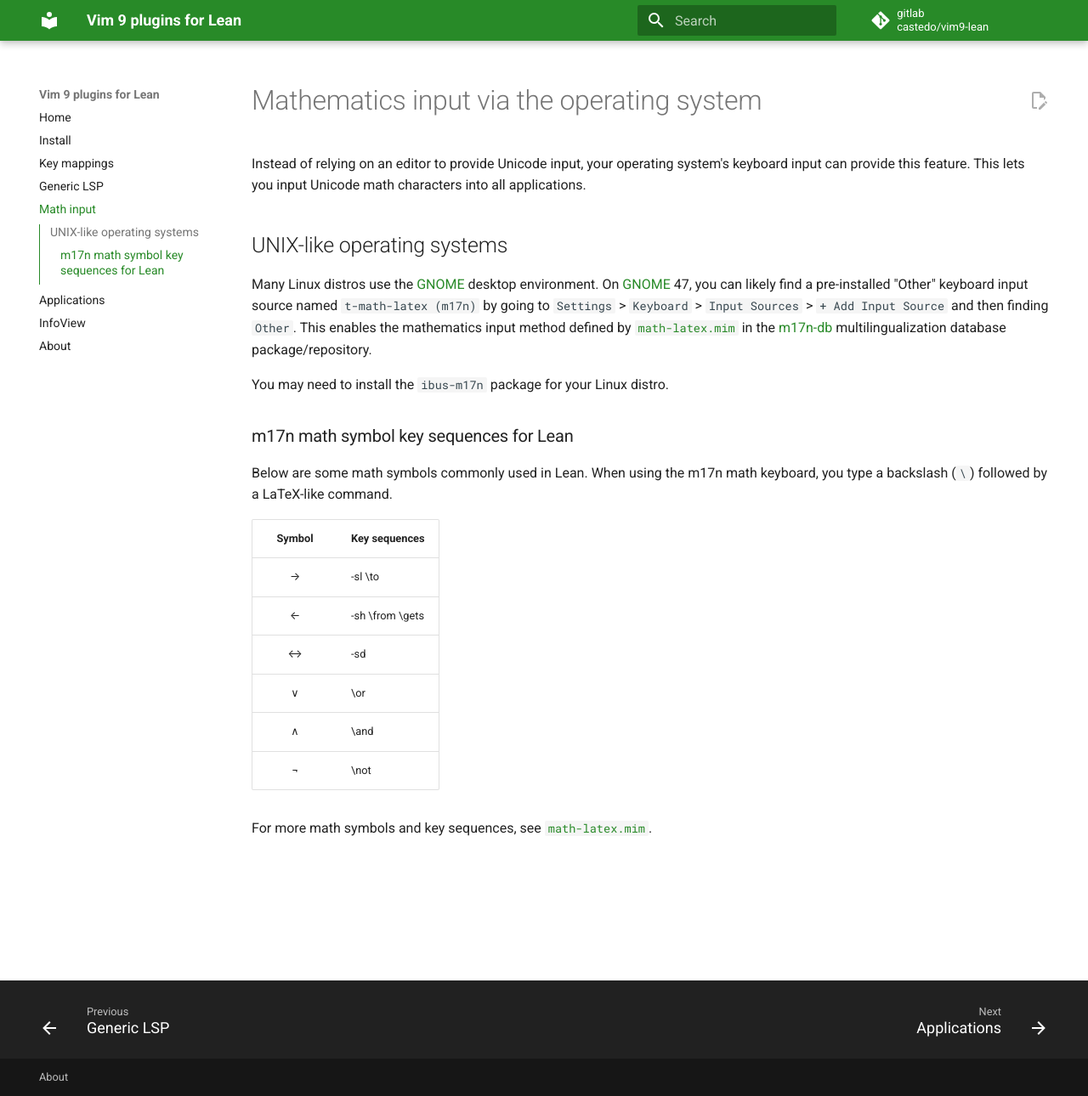
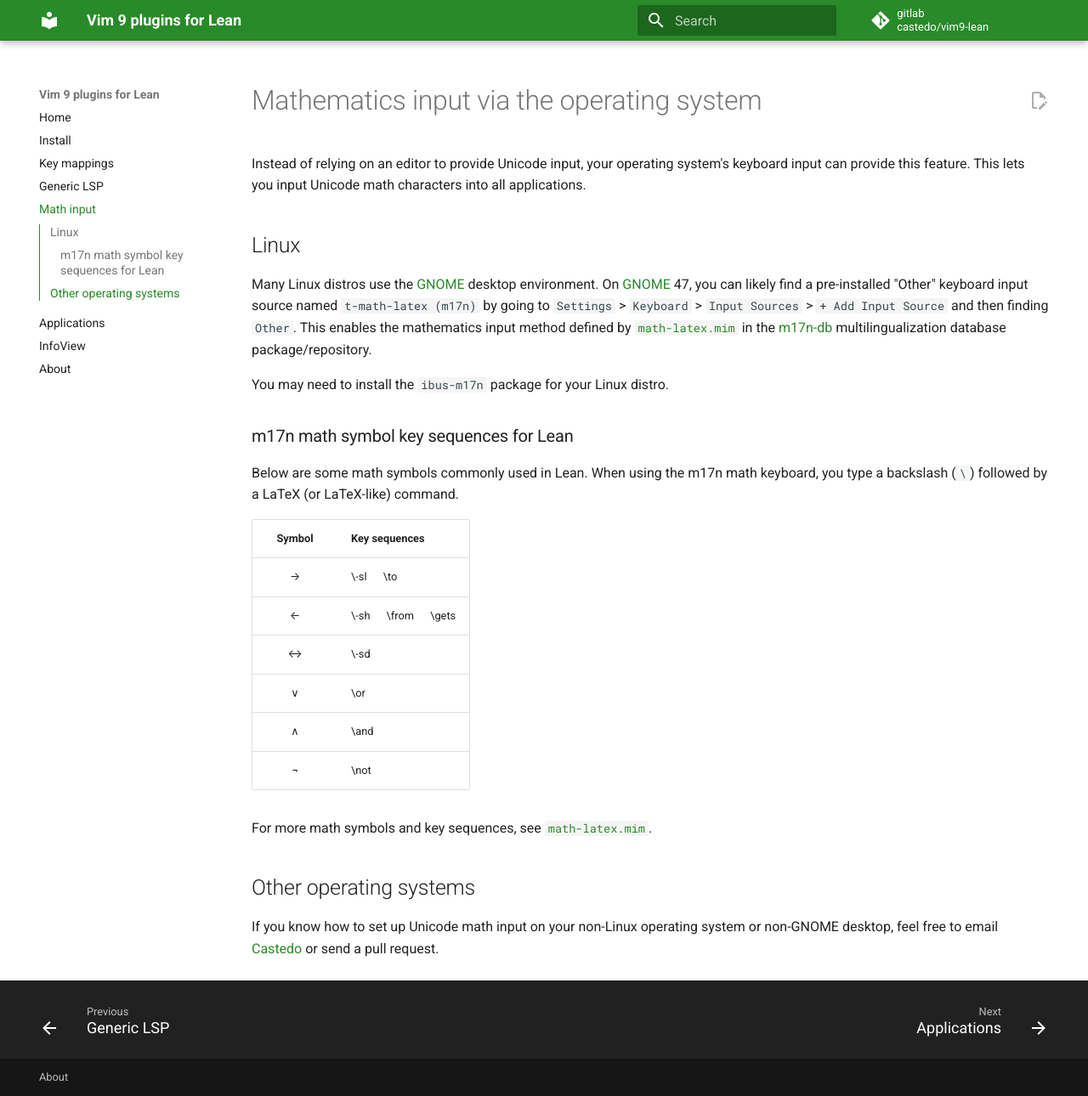
Before and after one commit to castedo/vim9-lean, an MkDocs documentation site: the page built from docs/math-input.md, in a window 1280 px wide and 1290 px high. Shown: the whole window at 85% size. Built offline with MkDocs 1.6.1 and Material for MkDocs 9.7.7, drawn with Linux system fonts in a browser that asks for light colours; comment, search, counter and statistics services are not loaded.

Commit message:
improve math table

```diff
--- a/docs/math-input.md
+++ b/docs/math-input.md
@@ -6,8 +6,8 @@ your operating system's keyboard input can provide this feature.
 This lets you input Unicode math characters into all applications.
 
 
-UNIX-like operating systems
----------------------------
+Linux
+-----
 
 Many Linux distros use the [GNOME](https://www.gnome.org/) desktop environment.
 On [GNOME](https://www.gnome.org/) 47,
@@ -25,18 +25,25 @@ You may need to install the `ibus-m17n` package for your Linux distro.
 ### m17n math symbol key sequences for Lean
 
 Below are some math symbols commonly used in Lean.
-When using the m17n math keyboard, you type a backslash (`\`) followed by a LaTeX-like
-command.
+When using the m17n math keyboard, you type a backslash (`\`) followed by a
+LaTeX (or LaTeX-like) command.
 
-| Symbol | Key sequences       |
-|:------:| ------------------- |
-|   →    | \-sl  \to           |
-|   ←    | \-sh  \from  \gets  |
-|   ↔    | \-sd                |
-|   ∨    | \or                 |
-|   ∧    | \and                |
-|   ¬    | \not                |
+| Symbol | Key sequences        |
+|:------:| -------------------- |
+|   →    | \\-sl  &emsp;  \\to  |
+|   ←    | \\-sh  &emsp;  \\from  &emsp;  \\gets  |
+|   ↔    | \\-sd                |
+|   ∨    | \\or                 |
+|   ∧    | \\and                |
+|   ¬    | \\not                |
 
 
 For more math symbols and key sequences, see
 [`math-latex.mim`](https://cgit.git.savannah.gnu.org/cgit/m17n/m17n-db.git/tree/MIM/math-latex.mim).
+
+
+Other operating systems
+-----------------------
+
+If you know how to set up Unicode math input on your non-Linux operating system or
+non-GNOME desktop, feel free to email [Castedo](castedo@castedo.com) or send a pull request.
```
